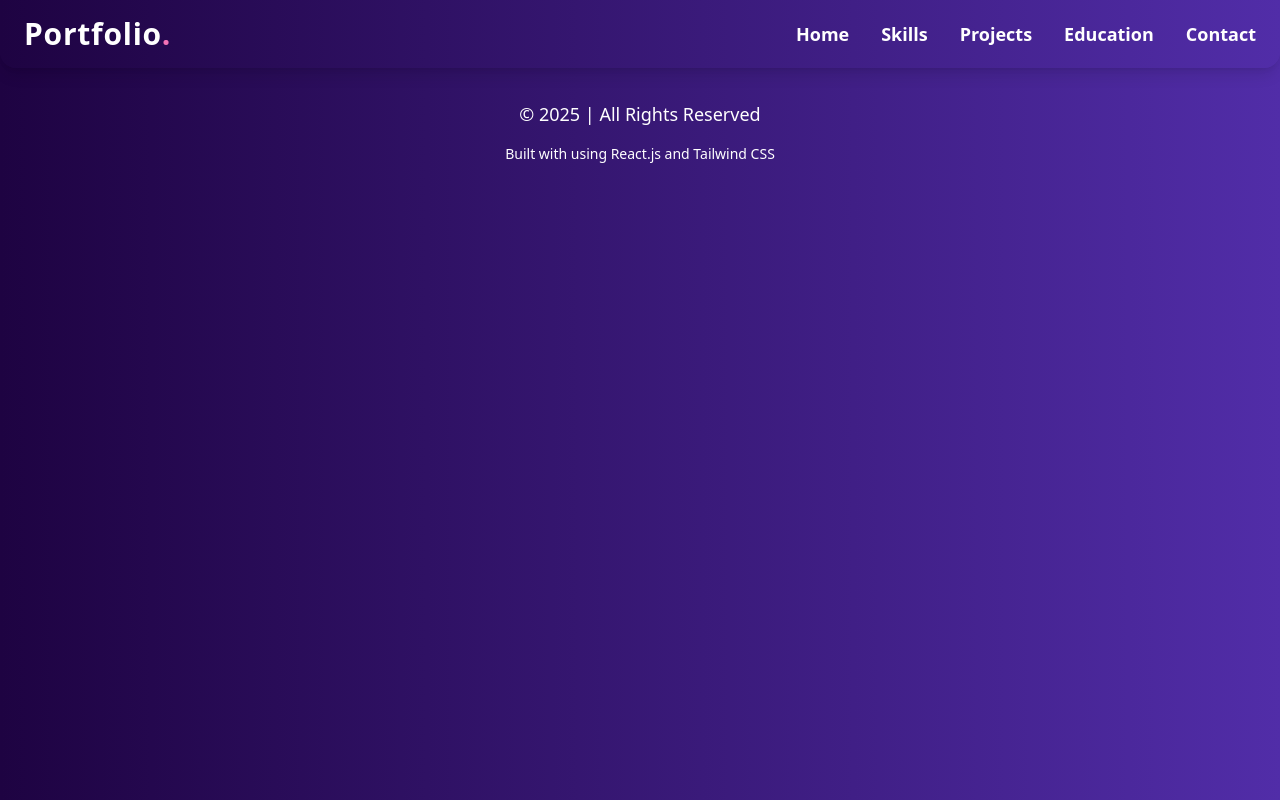
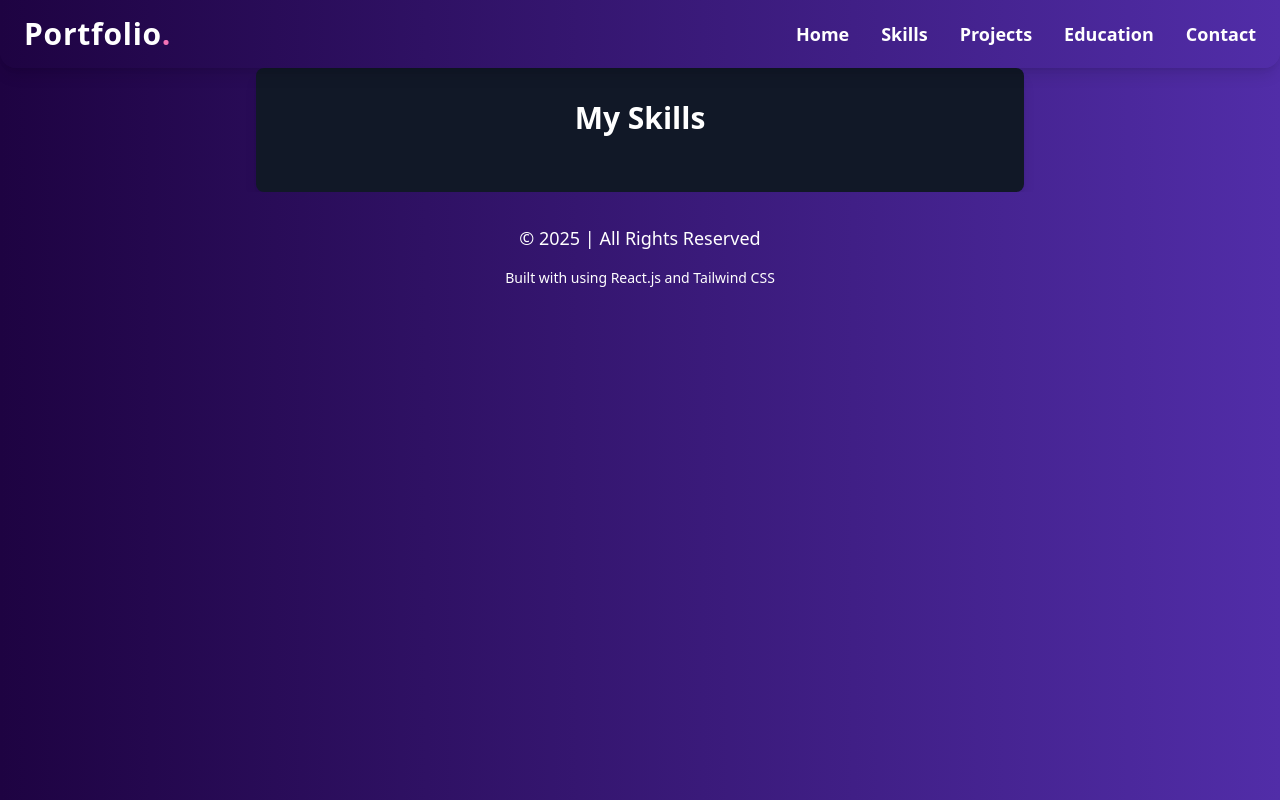
Before and after one commit to Sanduni4822/React-project-Individual, a React (Vite) app: page /skills in a window 1280 px wide. Built offline with nearby package versions, Linux system fonts and the light colour scheme.

Commit message:
Added basic structure for SkillsPage component

```diff
--- a/package.json
+++ b/package.json
@@ -10,6 +10,7 @@
     "preview": "vite preview"
   },
   "dependencies": {
+    "framer-motion": "^12.4.7",
     "react": "^19.0.0",
     "react-dom": "^19.0.0",
     "react-icons": "^5.5.0",
--- a/src/App.jsx
+++ b/src/App.jsx
@@ -3,6 +3,7 @@ import Navbar from "./components/Navbar";
 import Homepage from "./pages/homepage/Homepage";
 import Contactpage from "./pages/contactpage/Contactpage";  // Import your Contact page
 import Footer from "./components/Footer";
+import SkillsPage from "./pages/skillspage/SkillsPage";
 
 function App() {
   return (
@@ -12,6 +13,7 @@ function App() {
         <Routes>
           <Route path="/" element={<Homepage />} />
           <Route path="/contact" element={<Contactpage />} />  {/* Add Contact Route */}
+          <Route path="/skills" element={<SkillsPage />} />
         </Routes>
         <Footer />
       </div>
--- a/src/components/Navbar.jsx
+++ b/src/components/Navbar.jsx
@@ -21,7 +21,7 @@ const Navbar = () => {
           </li>
           <li>
             <Link
-              to="/about"
+              to="/skills"
               className="hover:text-pink-400 transition duration-300"
             >
               Skills
--- /dev/null
+++ b/src/pages/skillspage/SkillsPage.jsx
@@ -0,0 +1,9 @@
+const SkillsPage = () => {
+    return (
+        <div className="max-w-3xl mx-auto p-8 bg-gray-900 text-white rounded-lg shadow-lg">
+            <h2 className="text-3xl font-bold text-center mb-6">My Skills</h2>
+        </div>
+    );
+};
+
+export default SkillsPage;
```
Also changed, not shown: 1 other file (tests, documents, lock files or other folders).
